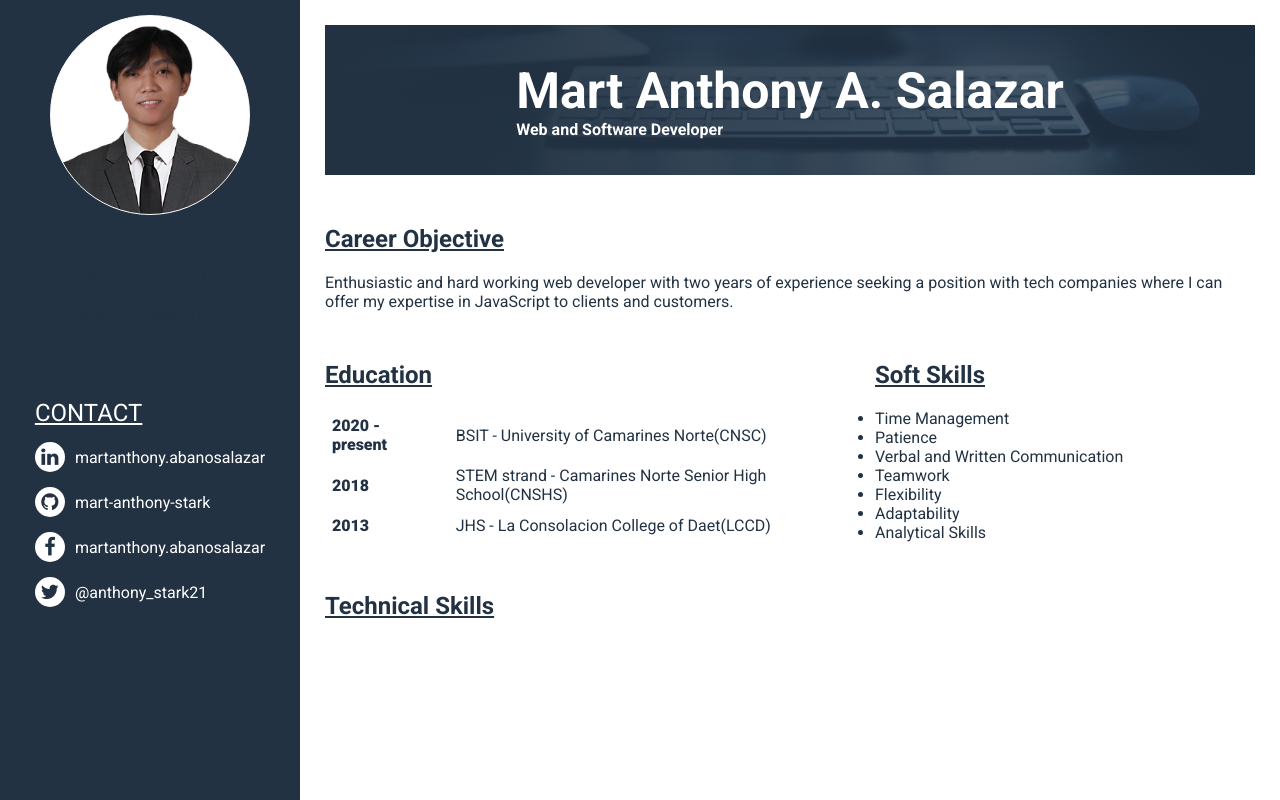
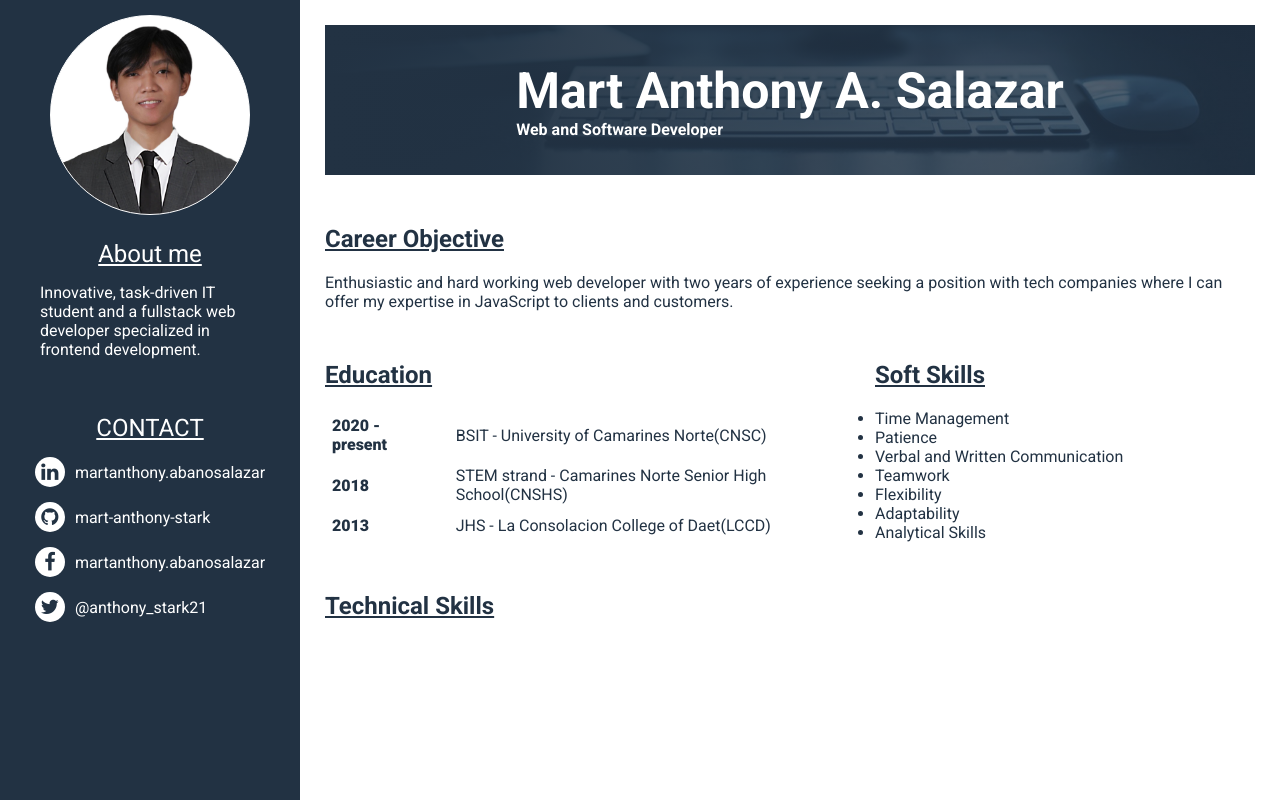
Before and after one commit to mart-anthony-stark/CV, a PHP site: page / in a window 1280 px wide. Run offline with PHP 8.4, Linux system fonts and the light colour scheme.

Commit message:
add: styles

```diff
--- a/assets/styles/style.css
+++ b/assets/styles/style.css
@@ -59,15 +59,26 @@ main {
   background-size: cover;
   border: 1px solid white;
 }
+.sidebar .info {
+  color: #fff;
+  display: flex;
+  flex-direction: column;
+  gap: 15px;
+}
+.sidebar .info p {
+  /* text-align: fle; */
+}
 .sidebar .links {
   margin-top: 30px;
   display: flex;
   flex-direction: column;
   gap: 15px;
 }
+.sidebar .info h2,
 .sidebar .links h2 {
   font-weight: 400;
   text-decoration: underline;
+  text-align: center;
 }
 .sidebar .links a {
   display: flex;
```
